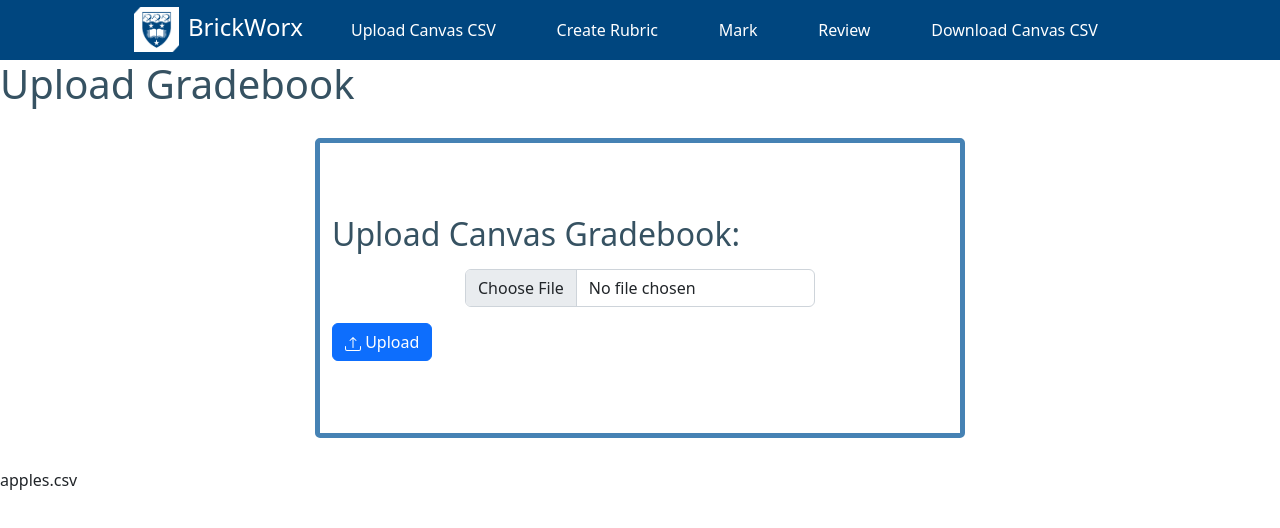
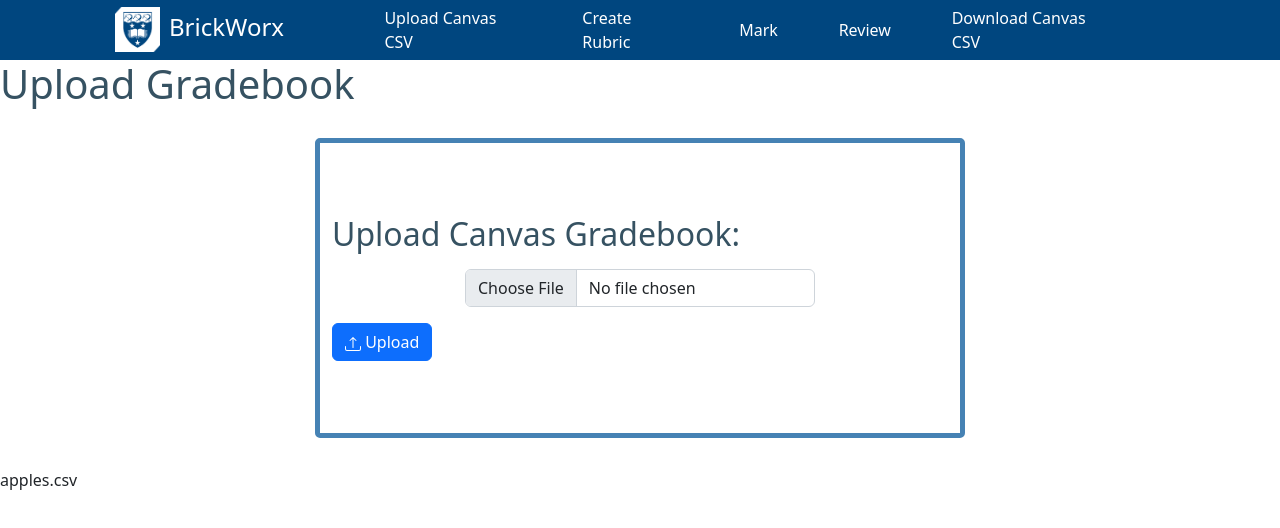
Before and after one commit to Yena-Ahn/BrickWorX, a React (Create React App) app in the folder react-test-project/: page / in a window 1280 px wide. Shown: the top 528 px of the page. Built offline with nearby package versions, Linux system fonts and the light colour scheme.

Commit message:
setting the margins

```diff
--- a/react-test-project/src/components/navlogo.css
+++ b/react-test-project/src/components/navlogo.css
@@ -11,9 +11,9 @@
     color: #FFFFFF;
     margin-top: 6px;
     margin-left: 9px;
-    margin-right: 6px;
+    margin-right: 70px;
 }
 
 .logo {
-    margin-left: -6px;
+    margin-left: -25px;
 }
```
